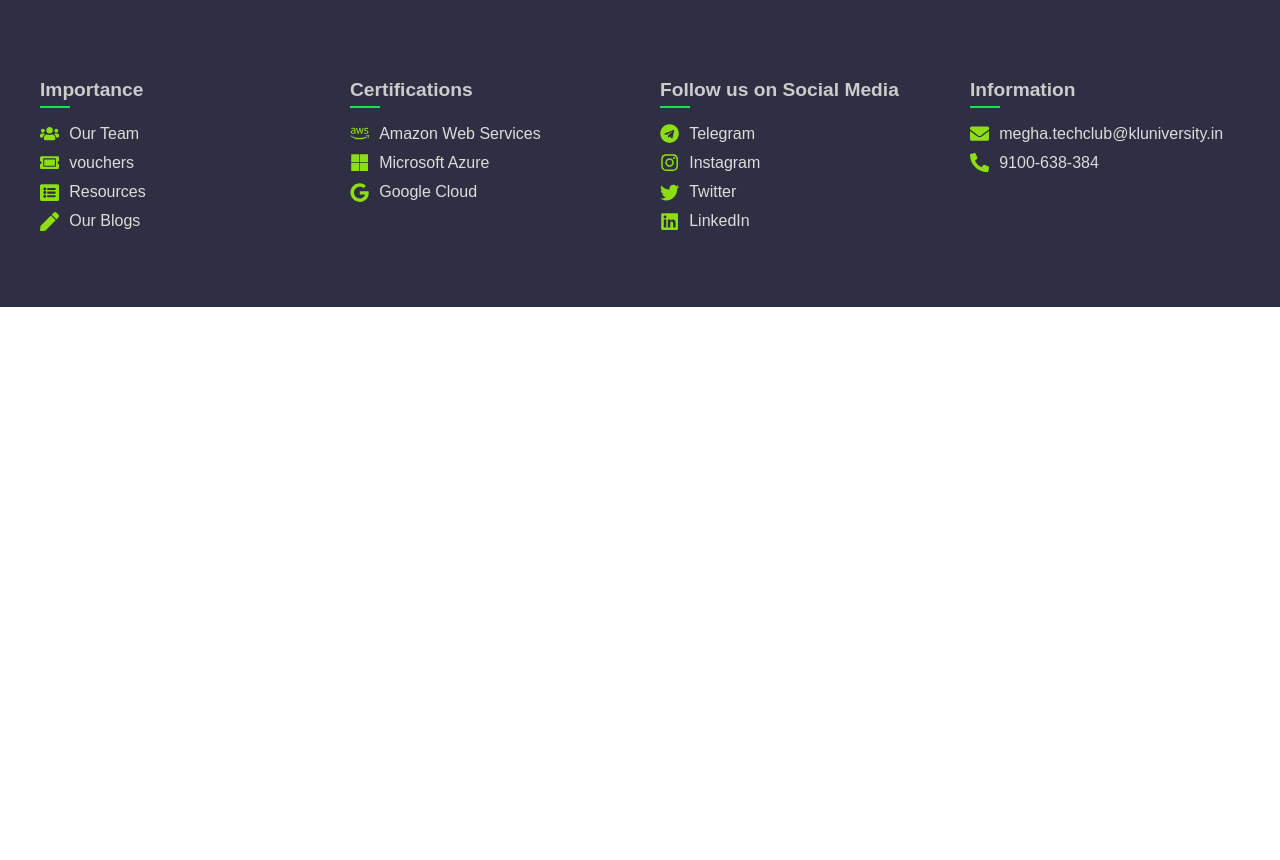
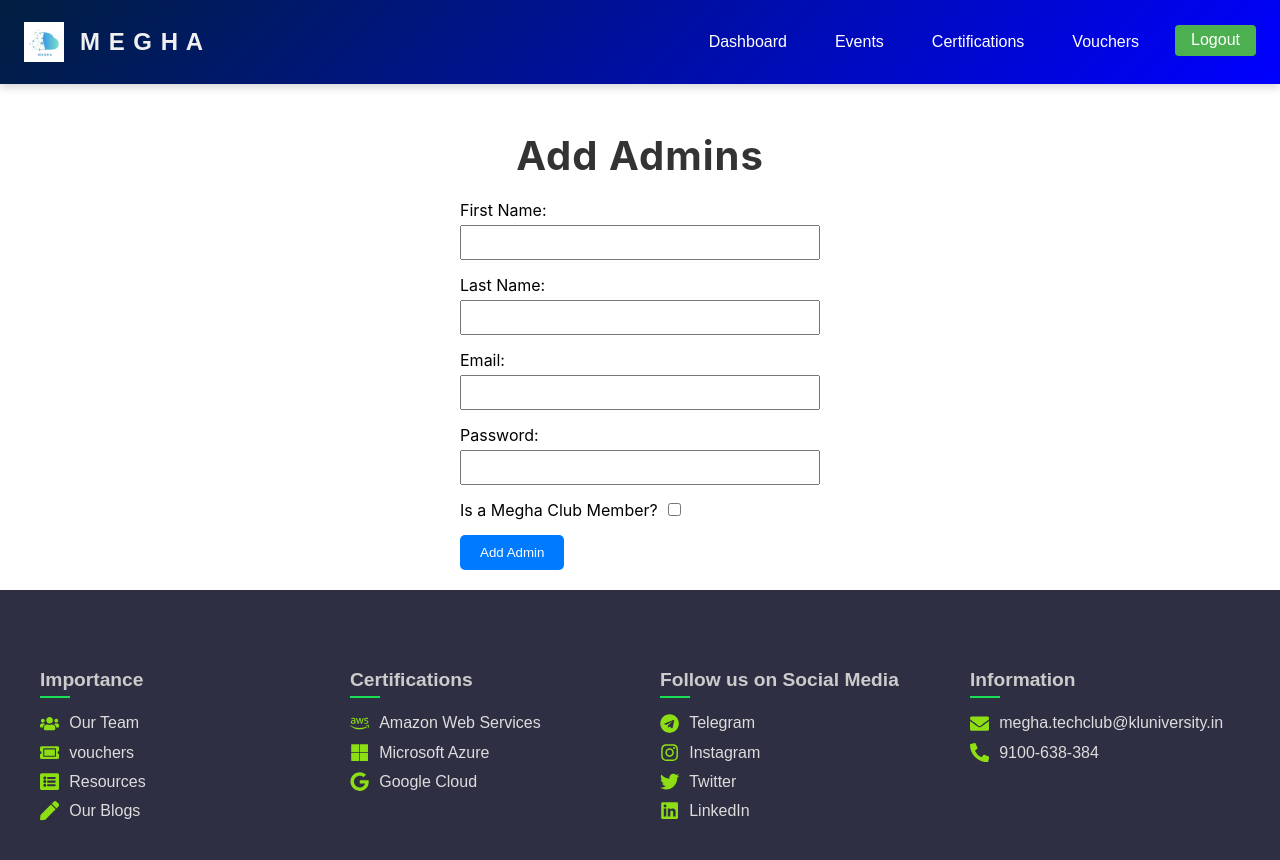
Before and after one commit to dhanushgubba/MeghaWebsite, a React (Create React App) app: page /adminsadd in a window 1280 px wide. Shown: the top 860 px of the page. Before the commit the page ends 800 px from the top, so only its background shows below. Built offline with nearby package versions, Linux system fonts and the light colour scheme.

Commit message:
added admins and updated remaining

```diff
--- a/public/index.html
+++ b/public/index.html
@@ -10,6 +10,11 @@
       content="Web site created using create-react-app"
     />
     <link rel="apple-touch-icon" href="%PUBLIC_URL%/logo192.png" />
+    <link
+      rel="stylesheet"
+      href="https://cdnjs.cloudflare.com/ajax/libs/font-awesome/5.15.4/css/all.min.css"
+    />
+
     <!--
       manifest.json provides metadata used when your web app is installed on a
       user's mobile device or desktop. See https://developers.google.com/web/fundamentals/web-app-manifest/
--- a/src/App.js
+++ b/src/App.js
@@ -27,6 +27,7 @@ import AdminCertifications from './pages/AdminCertifications';
 import Certifications from './pages/Certifications';
 import AdminVouchers from './pages/AdminVouchers';
 import Vouchers from './pages/Vouchers';
+import AdminUsersAdd from './pages/AdminUsersAdd';
 
 const App = () => {
   const [events, setEvents] = useState([]);
@@ -57,6 +58,7 @@ const App = () => {
     '/adminevents',
     '/adminvouchers',
     '/admincertifications',
+    '/adminsadd',
   ].includes(location.pathname);
 
   return (
@@ -120,6 +122,7 @@ const App = () => {
             <AdminVouchers vouchers={vouchers} setVouchers={setVouchers} />
           }
         />
+        <Route path="/adminsadd" element={<AdminUsersAdd />} />
         <Route path="/attendance/:eventId" element={<Attendance />} />
       </Routes>
 
--- a/src/pages/AdminDashboard.css
+++ b/src/pages/AdminDashboard.css
@@ -52,3 +52,49 @@
 .admin-btn button a:visited {
   color: #fff;
 }
+.admin-dashboard {
+  text-align: center;
+  font-family: Arial, sans-serif;
+}
+
+.admin-cards {
+  display: flex;
+  justify-content: center;
+  gap: 20px;
+  margin-top: 20px;
+}
+
+.card {
+  width: 150px;
+  height: 150px;
+  background-color: #f5f5f5;
+  border: 1px solid #ddd;
+  border-radius: 10px;
+  box-shadow: 0 2px 5px rgba(0, 0, 0, 0.1);
+  text-align: center;
+  padding: 20px;
+  cursor: pointer;
+  transition: transform 0.2s, box-shadow 0.2s;
+}
+
+.card:hover {
+  transform: translateY(-5px);
+  box-shadow: 0 4px 10px rgba(0, 0, 0, 0.2);
+}
+
+.card-icon {
+  font-size: 40px;
+  color: #007bff;
+  margin-bottom: 10px;
+}
+
+.card p {
+  font-size: 16px;
+  color: #333;
+  margin: 0;
+}
+
+.card a {
+  text-decoration: none;
+  color: inherit;
+}
--- a/src/pages/AdminDashboard.js
+++ b/src/pages/AdminDashboard.js
@@ -1,15 +1,32 @@
-import React from "react";
+import React from 'react';
 import './AdminDashboard.css';
+
 const AdminDashboard = () => {
+  return (
+    <div className="admin-dashboard">
+      <h1>Welcome Mr/Mrs. Megha Club Admin</h1>
+      <div className="admin-cards">
+        {/* Events Card */}
+        <div className="card">
+          <a href="/adminevents">
+            <div className="card-icon">
+              <i className="fas fa-calendar-alt"></i>
+            </div>
+            <p>Go to the Events</p>
+          </a>
+        </div>
 
-    return (
-        <div className="admin-dashboard">
-            <h1>Welcome Mr/Mrs. Megha Club Admin</h1>
-            <div className="admin-btn">
-                 <button><a href="/adminevents">Go to the Events</a></button>
+        <div className="card">
+          <a href="/addusers">
+            <div className="card-icon">
+              <i className="fas fa-user-plus"></i>
             </div>
+            <p>Add Admins</p>
+          </a>
+        </div>
+      </div>
+    </div>
+  );
+};
 
-        </div>
-    );
-}
 export default AdminDashboard;
--- /dev/null
+++ b/src/pages/AdminUsersAdd.js
@@ -0,0 +1,125 @@
+import React, { useState } from 'react';
+
+const AdminUsersAdd = ({ admins, setAdmins }) => {
+  const [firstname, setFirstname] = useState('');
+  const [lastname, setLastname] = useState('');
+  const [email, setEmail] = useState('');
+  const [password, setPassword] = useState('');
+  const [isMember, setIsMember] = useState(false);
+
+  const handleAddAdmins = async (e) => {
+    e.preventDefault();
+
+    // Validation
+    if (!firstname || !lastname || !email || !password) {
+      alert('Please fill out all fields.');
+      return;
+    }
+
+    const adminsData = { firstname, lastname, email, password, isMember };
+
+    try {
+      const response = await fetch(
+        `https://megha-app.render.com/api/addadmins`,
+        {
+          method: 'POST',
+          headers: { 'Content-Type': 'application/json' },
+          body: JSON.stringify(adminsData),
+        }
+      );
+
+      if (response.ok) {
+        const newAdmin = await response.json();
+        setAdmins([...admins, newAdmin]); // Add the new admin to the state
+        alert('Admin added successfully!');
+
+        // Clear form fields
+        setFirstname('');
+        setLastname('');
+        setEmail('');
+        setPassword('');
+        setIsMember(false);
+      } else {
+        alert('Failed to add admin. Please try again.');
+      }
+    } catch (error) {
+      console.error('Error adding admin:', error);
+      alert('An error occurred. Please try again later.');
+    }
+  };
+
+  return (
+    <div
+      className="add-users-container"
+      style={{ padding: '20px', maxWidth: '400px', margin: 'auto' }}
+    >
+      <h1>Add Admins</h1>
+      <form onSubmit={handleAddAdmins}>
+        <div style={{ marginBottom: '15px' }}>
+          <label>First Name:</label>
+          <input
+            type="text"
+            value={firstname}
+            onChange={(e) => setFirstname(e.target.value)}
+            style={{ width: '100%', padding: '8px', marginTop: '5px' }}
+            required
+          />
+        </div>
+        <div style={{ marginBottom: '15px' }}>
+          <label>Last Name:</label>
+          <input
+            type="text"
+            value={lastname}
+            onChange={(e) => setLastname(e.target.value)}
+            style={{ width: '100%', padding: '8px', marginTop: '5px' }}
+            required
+          />
+        </div>
+        <div style={{ marginBottom: '15px' }}>
+          <label>Email:</label>
+          <input
+            type="email"
+            value={email}
+            onChange={(e) => setEmail(e.target.value)}
+            style={{ width: '100%', padding: '8px', marginTop: '5px' }}
+            required
+          />
+        </div>
+        <div style={{ marginBottom: '15px' }}>
+          <label>Password:</label>
+          <input
+            type="password"
+            value={password}
+            onChange={(e) => setPassword(e.target.value)}
+            style={{ width: '100%', padding: '8px', marginTop: '5px' }}
+            required
+          />
+        </div>
+        <div style={{ marginBottom: '15px' }}>
+          <label>Is a Megha Club Member?</label>
+          <input
+            type="checkbox"
+            checked={isMember}
+            onChange={(e) => setIsMember(e.target.checked)}
+            style={{ marginLeft: '10px' }}
+          />
+        </div>
+        <button
+          type="submit"
+          style={{
+            padding: '10px 20px',
+            backgroundColor: '#007bff',
+            color: '#fff',
+            border: 'none',
+            borderRadius: '5px',
+            cursor: 'pointer',
+          }}
+        >
+          Add Admin
+        </button>
+      </form>
+    </div>
+  );
+};
+
+export default AdminUsersAdd;
```
Also changed, not shown: 1 other file (tests, documents, lock files or other folders). Lines whose indentation alone changed are shown as unchanged.
